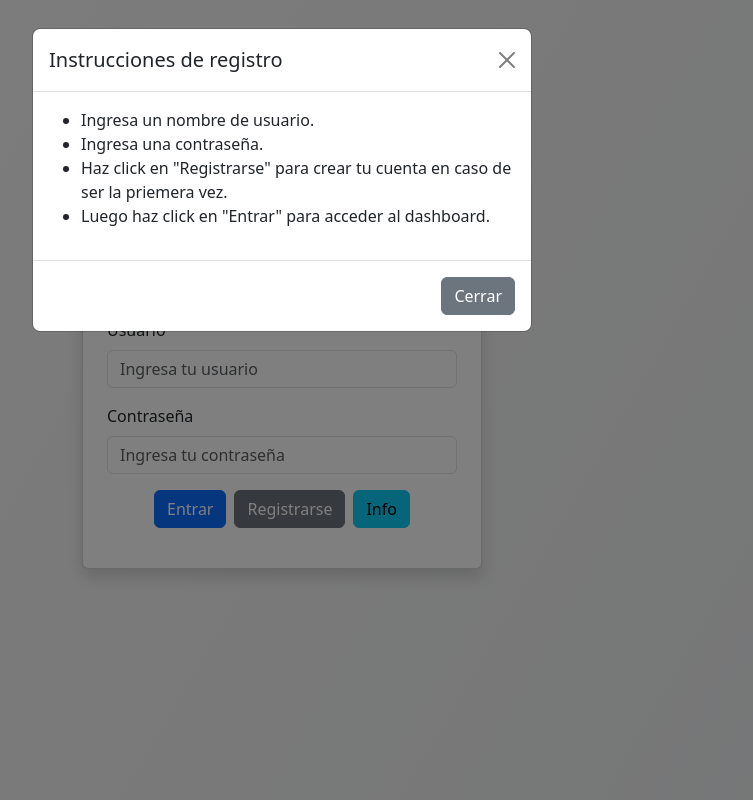
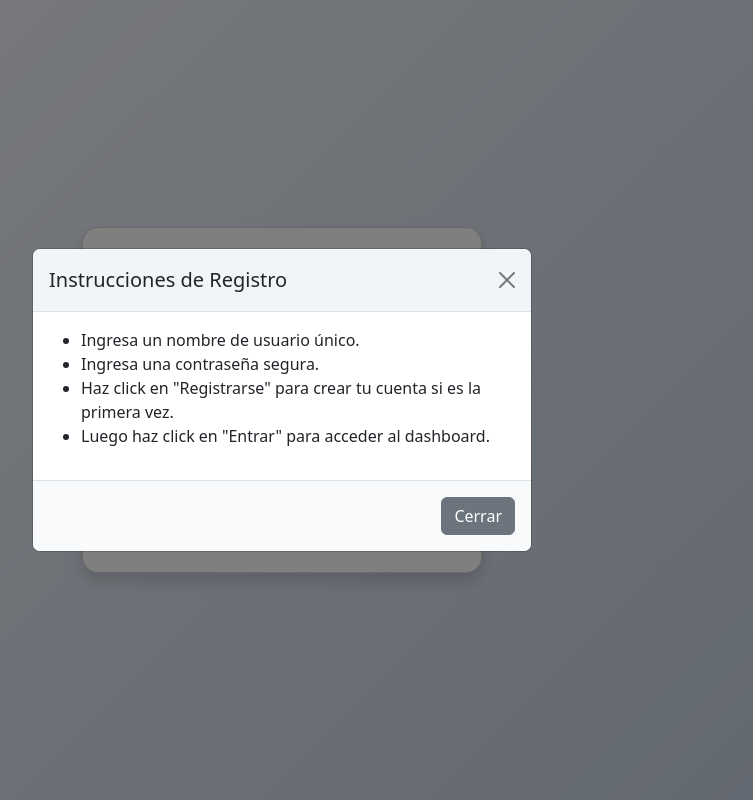
Before and after one commit to Sady-Guzman/AppInternet-ToDo, a website: page login.html in a window 1280 px wide. Both pictures are taken after a click on the button "Info". Shown: the whole page, without its empty margins (358-1111 px from the left). Drawn offline with nearby package versions, Linux system fonts and the light colour scheme.

Commit message:
mejor front login

```diff
--- a/login.html
+++ b/login.html
@@ -1,18 +1,42 @@
 <!DOCTYPE html>
-<html>
+<html lang="es">
 <head>
   <meta charset="UTF-8">
-  <title>Login</title>
+  <title>Login - ToDo App</title>
   <link
     href="https://cdn.jsdelivr.net/npm/bootstrap@5.3.2/dist/css/bootstrap.min.css"
     rel="stylesheet"
   >
   <link rel="stylesheet" href="/scripts/style.css">
+  <style>
+    body {
+      background: linear-gradient(135deg, #f5f7fa, #c3cfe2);
+    }
+    .card {
+      border-radius: 1rem;
+      padding: 2rem;
+    }
+    h2 {
+      font-weight: 700;
+      color: #333;
+    }
+    .btn-info {
+      display: flex;
+      align-items: center;
+      gap: 0.3rem;
+    }
+    .modal-header {
+      background-color: #f1f5f9;
+    }
+    .modal-footer {
+      background-color: #f9fafb;
+    }
+  </style>
 </head>
-<body class="d-flex align-items-center justify-content-center vh-100 bg-light">
+<body class="d-flex align-items-center justify-content-center vh-100">
 
   <div class="card shadow p-4" style="max-width: 400px; width: 100%;">
-    <h2 class="text-center mb-4">Iniciar sesión</h2>
+    <h2 class="text-center mb-4">Bienvenido</h2>
 
     <!-- INPUTS -->
     <div class="mb-3">
@@ -25,31 +49,33 @@
     </div>
 
     <!-- BOTONES -->
-    <div class="d-flex justify-content-center gap-2 mb-3">
-      <button class="btn btn-primary" onclick="login()">Entrar</button>
-      <button class="btn btn-secondary" onclick="register()">Registrarse</button>
-      <button class="btn btn-info" data-bs-toggle="modal" data-bs-target="#infoModal">Info</button>
+    <div class="d-flex justify-content-center gap-2 mt-4">
+      <button class="btn btn-primary flex-fill" onclick="login()">Entrar</button>
+      <button class="btn btn-secondary flex-fill" onclick="register()">Registrarse</button>
+      <button class="btn btn-info flex-fill" data-bs-toggle="modal" data-bs-target="#infoModal">
+        <svg xmlns="http://www.w3.org/2000/svg" width="16" height="16" fill="currentColor" class="bi bi-info-circle" viewBox="0 0 16 16">
+          <path d="M8 1a7 7 0 1 0 0 14A7 7 0 0 0 8 1zm0 1a6 6 0 1 1 0 12A6 6 0 0 1 8 2z"/>
+          <path d="m8.93 6.588-2.29.287-.082.38.45.083c.294.07.352.176.288.469l-.738 3.468c-.194.897.105 1.319.808 1.319.545 0 .875-.252.973-.598l.088-.416c.073-.344.145-.418.513-.418h.088v-.458h-.088c-.454 0-.573-.176-.543-.469l.738-3.468c.194-.897-.105-1.319-.808-1.319-.545 0-.875.252-.973.598l-.088.416c-.073.344-.145.418-.513.418h-.088v.458h.088c.454 0 .573.176.543.469z"/>
+          <circle cx="8" cy="4.5" r="1"/>
+        </svg>
+        Info
+      </button>
     </div>
-
-
-    </div>
-
   </div>
-
 
   <!-- Modal de Información -->
   <div class="modal fade" id="infoModal" tabindex="-1" aria-labelledby="infoModalLabel" aria-hidden="true">
-    <div class="modal-dialog">
+    <div class="modal-dialog modal-dialog-centered">
       <div class="modal-content">
         <div class="modal-header">
-          <h5 class="modal-title" id="infoModalLabel">Instrucciones de registro</h5>
+          <h5 class="modal-title" id="infoModalLabel">Instrucciones de Registro</h5>
           <button type="button" class="btn-close" data-bs-dismiss="modal" aria-label="Cerrar"></button>
         </div>
         <div class="modal-body">
           <ul>
-            <li>Ingresa un nombre de usuario.</li>
-            <li>Ingresa una contraseña.</li>
-            <li>Haz click en "Registrarse" para crear tu cuenta en caso de ser la priemera vez.</li>
+            <li>Ingresa un nombre de usuario único.</li>
+            <li>Ingresa una contraseña segura.</li>
+            <li>Haz click en "Registrarse" para crear tu cuenta si es la primera vez.</li>
             <li>Luego haz click en "Entrar" para acceder al dashboard.</li>
           </ul>
         </div>
@@ -60,7 +86,7 @@
     </div>
   </div>
 
-  <!-- Bootstrap JS Bundle (incluye Popper.js) -->
+  <!-- Bootstrap JS Bundle -->
   <script src="https://cdn.jsdelivr.net/npm/bootstrap@5.3.2/dist/js/bootstrap.bundle.min.js"></script>
   <script src="/scripts/login.js"></script>
 
```
